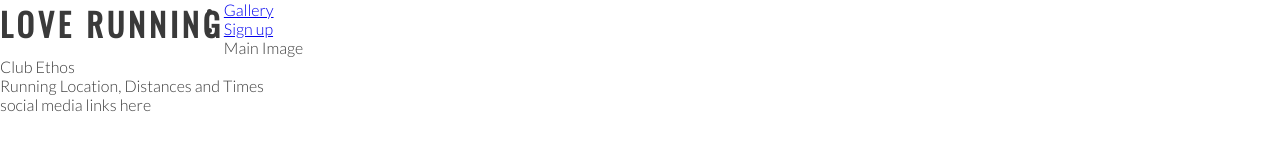
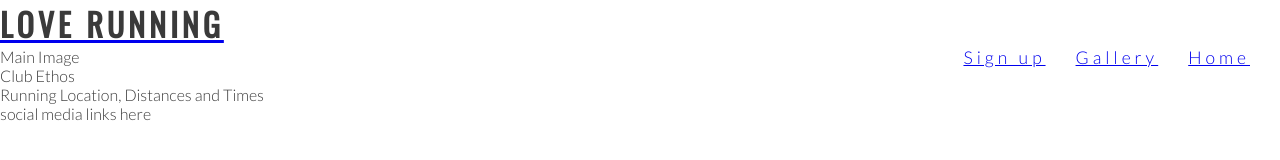
Before and after one commit to DouniaBK/love_running, a plain HTML site: page index.html in a window 1280 px wide. Drawn offline with nearby package versions, Linux system fonts and the light colour scheme; files that its build step writes are made by us from their sources.

Commit message:
add change

```diff
--- a/css/style.css
+++ b/css/style.css
@@ -8,9 +8,20 @@ body { font-family:Lato, sans-serif;
       color: #3a3a3a;}
 
       /*headings and logo*/
-      h1, h2 {
+h1, h2 {
         font-family: Oswald, sans-serif;
         text-transform: uppercase;
         letter-spacing: 4px;
-         color: #3a3a3a;}
-#logo { float:left}
+         color: #3a3a3a;
+        }
+#logo {float:left
+       font-size: 280%}
+#menu {
+  font-size: 110%;
+  letter-spacing: 4px;
+}
+#menu li {
+  float: right;
+  list-style-type: none;
+  margin-right: 30px;
+}
--- a/index.html
+++ b/index.html
@@ -14,13 +14,17 @@
          <h1 id="logo"> Love Running</h1>
       </a>
       <nav>
-         <ul>
+         <ul id="menu">
+            <li>
+               <a href="index.html">Home</a>
+           </li>
             <li>
                <a href="#">Gallery</a>
             </li>
             <li>
                <a href="#">Sign up</a>
             </li>
+
          </ul>
       </nav>
 
```
